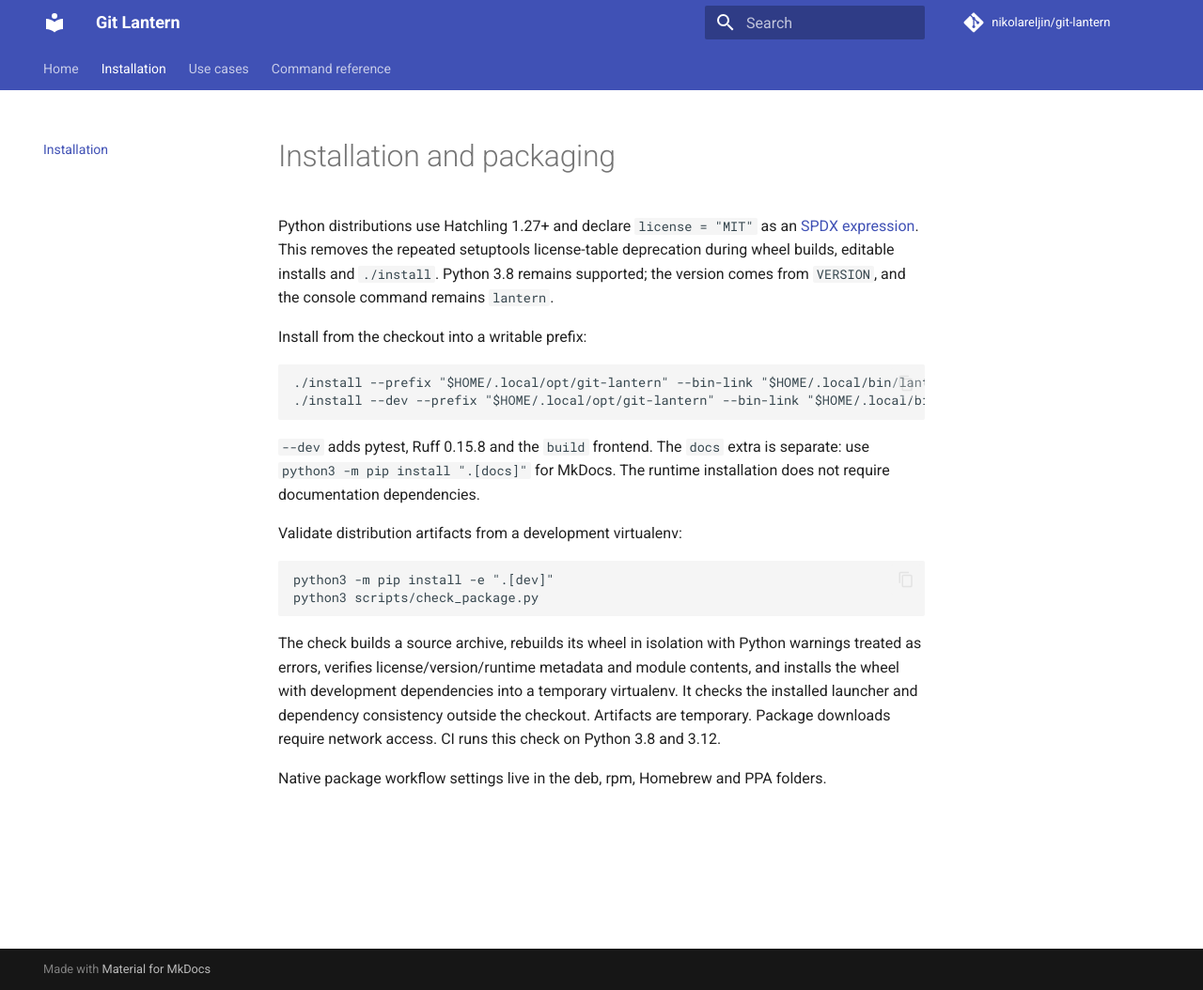
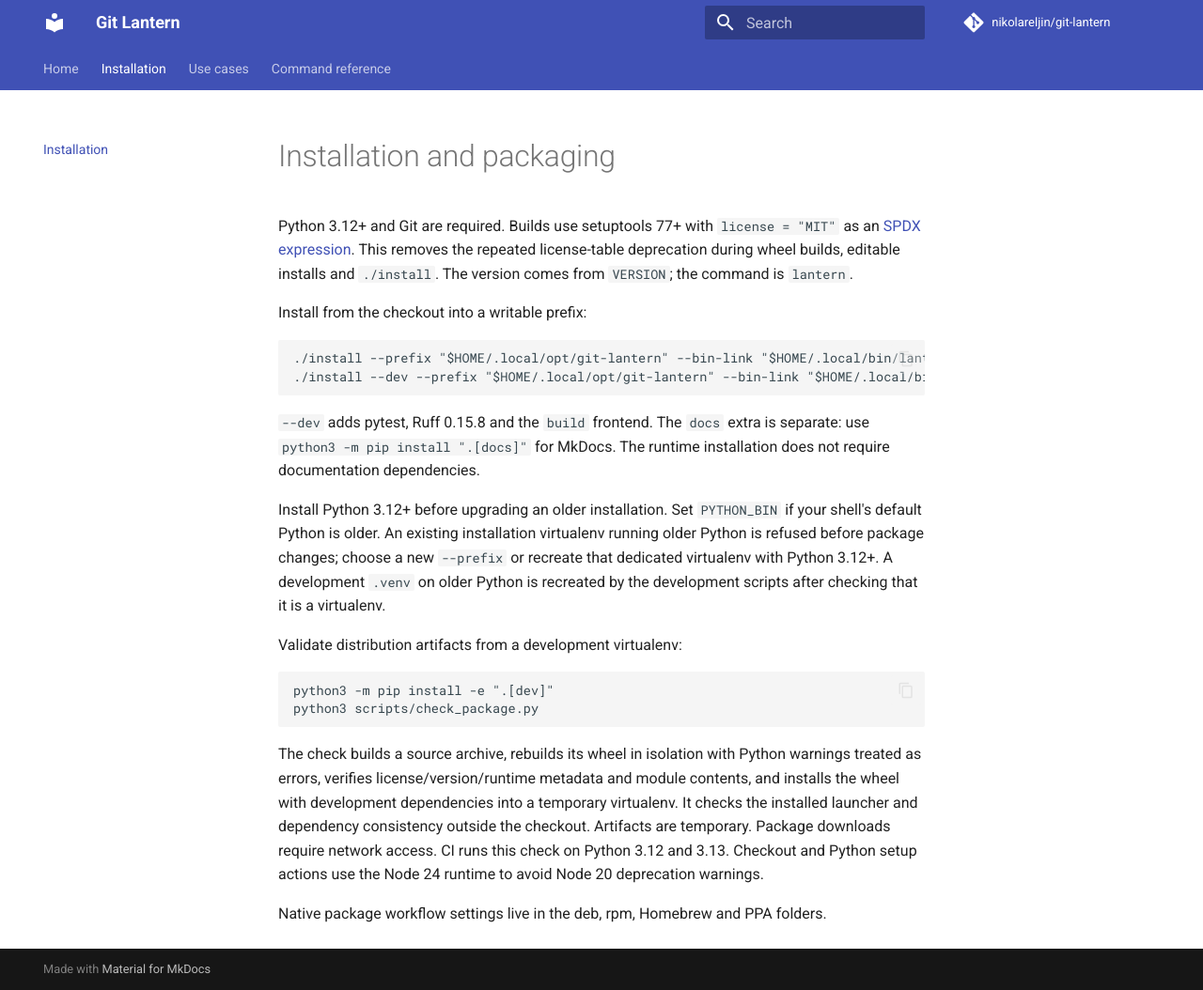
Before and after one commit to nikolareljin/git-lantern, an MkDocs documentation site: the page built from docs/installation.md, in a window 1280 px wide and 1054 px high. Shown: the whole window at 94% size. Built offline with MkDocs 1.6.1 and Material for MkDocs 9.7.7, drawn with Linux system fonts in a browser that asks for light colours; comment, search, counter and statistics services are not loaded.

Commit message:
Require Python 3.12 and update deprecated workflow runtimes

```diff
--- a/docs/installation.md
+++ b/docs/installation.md
@@ -1,8 +1,9 @@
 # Installation and packaging
 
-Python distributions use Hatchling 1.27+ and declare `license = "MIT"` as an [SPDX expression](https://packaging.python.org/en/latest/guides/writing-pyproject-toml/#license). This removes the repeated setuptools license-table deprecation during
-wheel builds, editable installs and `./install`. Python 3.8 remains supported;
-the version comes from `VERSION`, and the console command remains `lantern`.
+Python 3.12+ and Git are required. Builds use setuptools 77+ with `license = "MIT"`
+as an [SPDX expression](https://packaging.python.org/en/latest/guides/writing-pyproject-toml/#license).
+This removes the repeated license-table deprecation during wheel builds, editable
+installs and `./install`. The version comes from `VERSION`; the command is `lantern`.
 
 Install from the checkout into a writable prefix:
 
@@ -14,6 +15,12 @@
 `--dev` adds pytest, Ruff 0.15.8 and the `build` frontend. The `docs` extra is
 separate: use `python3 -m pip install ".[docs]"` for MkDocs.
 The runtime installation does not require documentation dependencies.
+
+Install Python 3.12+ before upgrading an older installation. Set `PYTHON_BIN` if
+your shell's default Python is older. An existing installation virtualenv running
+older Python is refused before package changes; choose a new `--prefix` or recreate
+that dedicated virtualenv with Python 3.12+. A development `.venv` on older Python
+is recreated by the development scripts after checking that it is a virtualenv.
 
 Validate distribution artifacts from a development virtualenv:
 
@@ -27,6 +34,7 @@
 contents, and installs the wheel with development dependencies into a temporary
 virtualenv. It checks the installed launcher and dependency consistency outside
 the checkout. Artifacts are temporary. Package downloads require network access.
-CI runs this check on Python 3.8 and 3.12.
+CI runs this check on Python 3.12 and 3.13. Checkout and Python setup actions use
+the Node 24 runtime to avoid Node 20 deprecation warnings.
 
 Native package workflow settings live in the deb, rpm, Homebrew and PPA folders.
```
Also changed, not shown: CHANGELOG.md (+7 -3 lines), README.md (+3 -3 lines), pyproject.toml (+7 -11 lines), 12 other files.
